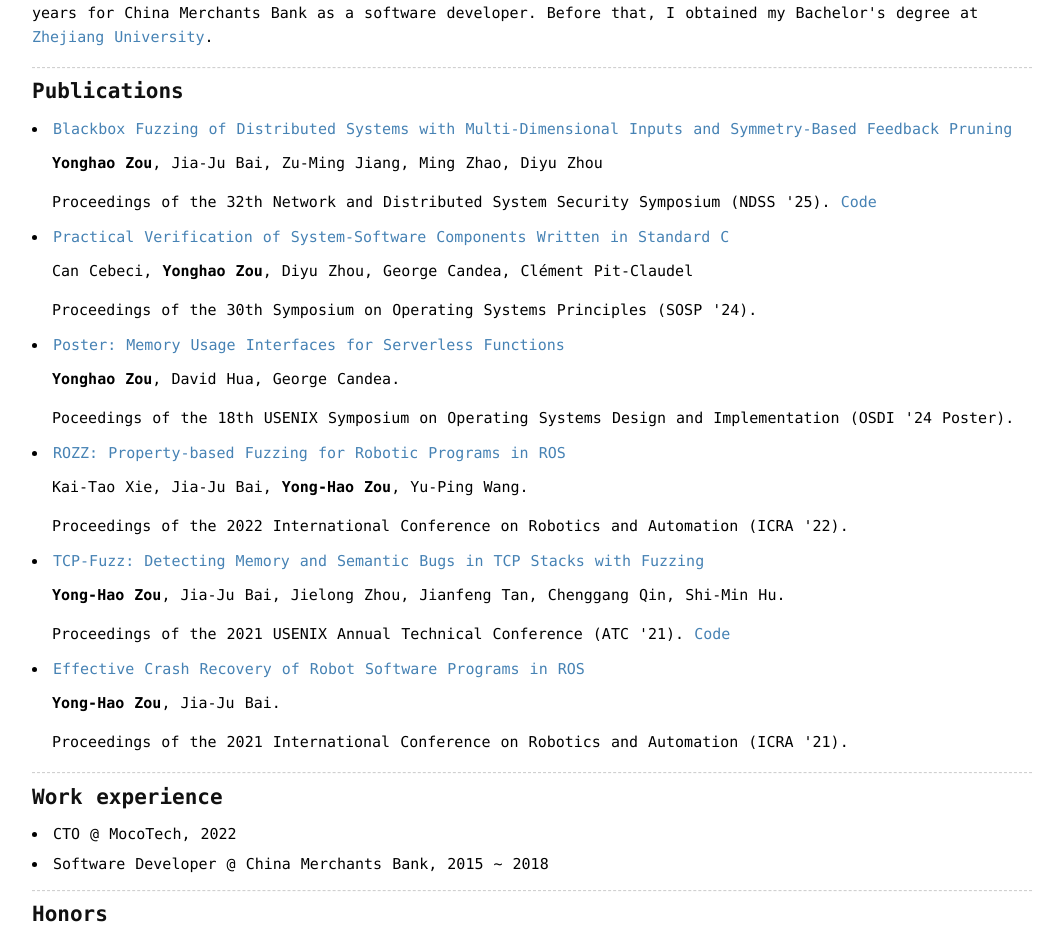
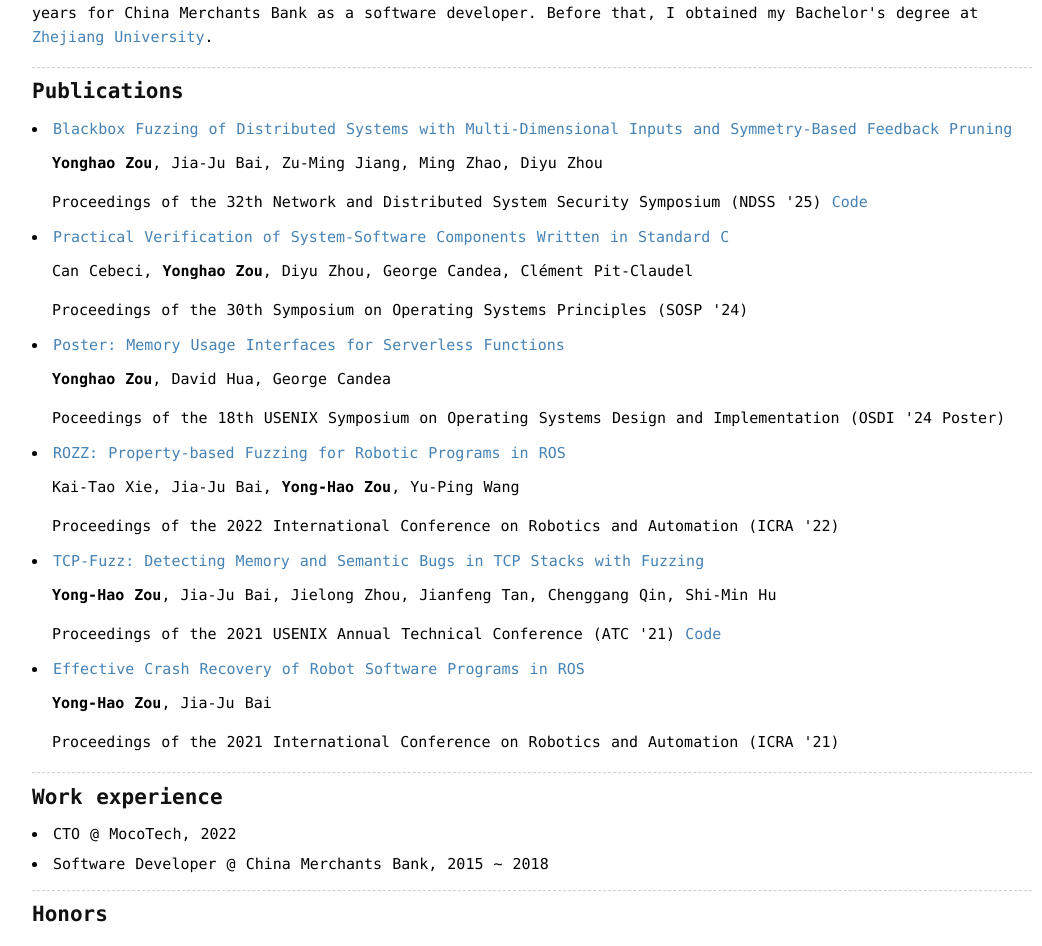
Before and after one commit to zouyonghao/zouyonghao.github.io, a Jekyll site: the page built from index.md, in a window 1280 px wide. Shown: the part 660-1606 px from the top of the page, without its empty margins (108-1150 px from the left). Built offline with Jekyll 4.4.1, drawn with Linux system fonts in a browser that asks for light colours.

Commit message:
remove dot

```diff
--- a/_layouts/home.html
+++ b/_layouts/home.html
@@ -84,37 +84,37 @@
                         <li><a href="https://zouyonghao.github.io/assets/paper/ndss25-distfuzz.pdf">Blackbox Fuzzing of Distributed Systems with Multi-Dimensional Inputs and Symmetry-Based Feedback Pruning</a></li>
                     </ul>
                     <p class="author"><b>Yonghao Zou</b>, Jia-Ju Bai, Zu-Ming Jiang, Ming Zhao, Diyu Zhou</p>
-                    <p class="conference">Proceedings of the 32th Network and Distributed System Security Symposium (NDSS '25). <a href="https://github.com/zouyonghao/DistFuzz">Code</a></p>
+                    <p class="conference">Proceedings of the 32th Network and Distributed System Security Symposium (NDSS '25) <a href="https://github.com/zouyonghao/DistFuzz">Code</a></p>
 
                     <ul>
                         <li><a href="https://dslab.epfl.ch/pubs/tpot.pdf">Practical Verification of System-Software Components Written in Standard C</a></li>
                     </ul>
                     <p class="author">Can Cebeci, <b>Yonghao Zou</b>, Diyu Zhou, George Candea, Clément Pit-Claudel</p>
-                    <p class="conference">Proceedings of the 30th Symposium on Operating Systems Principles (SOSP '24).</p>
+                    <p class="conference">Proceedings of the 30th Symposium on Operating Systems Principles (SOSP '24)</p>
 
                     <ul>
                         <li><a href="https://zouyonghao.github.io/assets/paper/osdi24posters-final.pdf">Poster: Memory Usage Interfaces for Serverless Functions</a></li>
                     </ul>
-                    <p class="author"><b>Yonghao Zou</b>, David Hua, George Candea.</p>
-                    <p class="conference">Poceedings of the 18th USENIX Symposium on Operating Systems Design and Implementation (OSDI '24 Poster).</p>
+                    <p class="author"><b>Yonghao Zou</b>, David Hua, George Candea</p>
+                    <p class="conference">Poceedings of the 18th USENIX Symposium on Operating Systems Design and Implementation (OSDI '24 Poster)</p>
 
                     <ul>
                         <li><a href="https://zouyonghao.github.io/assets/paper/rozz.pdf">ROZZ: Property-based Fuzzing for Robotic Programs in ROS</a></li>
                     </ul>
-                    <p class="author">Kai-Tao Xie, Jia-Ju Bai, <b>Yong-Hao Zou</b>, Yu-Ping Wang.</p>
-                    <p class="conference">Proceedings of the 2022 International Conference on Robotics and Automation (ICRA '22).</p>
+                    <p class="author">Kai-Tao Xie, Jia-Ju Bai, <b>Yong-Hao Zou</b>, Yu-Ping Wang</p>
+                    <p class="conference">Proceedings of the 2022 International Conference on Robotics and Automation (ICRA '22)</p>
 
                     <ul>
                         <li><a href="https://www.usenix.org/conference/atc21/presentation/zou">TCP-Fuzz: Detecting Memory and Semantic Bugs in TCP Stacks with Fuzzing</a></li>
                     </ul>
-                    <p class="author"><b>Yong-Hao Zou</b>, Jia-Ju Bai, Jielong Zhou, Jianfeng Tan, Chenggang Qin, Shi-Min Hu.</p>
-                    <p class="conference">Proceedings of the 2021 USENIX Annual Technical Conference (ATC '21). <a href="https://github.com/zouyonghao/TCP-Fuzz">Code</a></p>
+                    <p class="author"><b>Yong-Hao Zou</b>, Jia-Ju Bai, Jielong Zhou, Jianfeng Tan, Chenggang Qin, Shi-Min Hu</p>
+                    <p class="conference">Proceedings of the 2021 USENIX Annual Technical Conference (ATC '21) <a href="https://github.com/zouyonghao/TCP-Fuzz">Code</a></p>
 
                     <ul>
                         <li><a href="https://zouyonghao.github.io/assets/paper/rory.pdf">Effective Crash Recovery of Robot Software Programs in ROS</a></li>
                     </ul>
-                    <p class="author"><b>Yong-Hao Zou</b>, Jia-Ju Bai.</p>
-                    <p class="conference">Proceedings of the 2021 International Conference on Robotics and Automation (ICRA '21).</p>
+                    <p class="author"><b>Yong-Hao Zou</b>, Jia-Ju Bai</p>
+                    <p class="conference">Proceedings of the 2021 International Conference on Robotics and Automation (ICRA '21)</p>
 
                     <hr>
 
```
